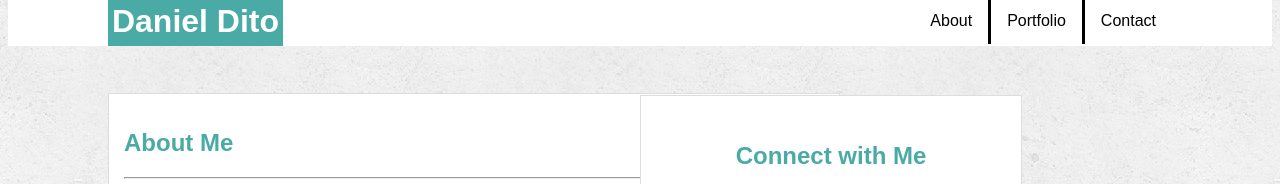
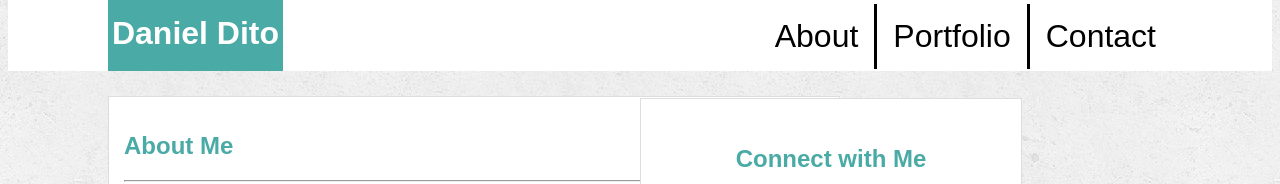
Before and after one commit to drdito/Basic-Portfolio, a plain HTML site: page index.html in a window 1280 px wide. Shown: the top 184 px of the page. Drawn offline with Linux system fonts and the light colour scheme.

Commit message:
7/22 final revision

```diff
--- a/assets/css/style.css
+++ b/assets/css/style.css
@@ -8,16 +8,15 @@ h2 {
 	font-family: font-family: "Georgia", Times, Times New Roman, serif;
 }
 
-
 #name {
 	background-color: #4aaaa5;
 	font-family: font-family: "Georgia", Times, Times New Roman, serif;
 	color: #ffffff;
-	height: 50px;
+	height: 75px;
 	width: 175px;
 	text-align: center;
     vertical-align: middle;
-    line-height: 50px;
+    line-height: 75px;
     position: relative;
     left:100px;
 }
@@ -29,7 +28,8 @@ h2 {
 	margin-right: auto ;
 	position: relative;
 	top:-25px;
-}
+	height: 75px;
+	}
 
 
 ul {
@@ -40,7 +40,7 @@ ul {
     background-color: #ffffff;
     float: right;
     position: relative;
-    top:-70px;
+    top: -89px;
     right:100px;
 }
 
@@ -62,6 +62,7 @@ li a {
     text-align: center;
     padding: 14px 16px;
     text-decoration: none;
+    font-size: 2em;
 }
 
 li a:hover {
@@ -153,6 +154,7 @@ li a:hover {
 
 #Daniel {
 	float: left;
+	margin-right: 20px;
 
 }
 
```
Also changed, not shown: index.html (+2 -1 lines).
